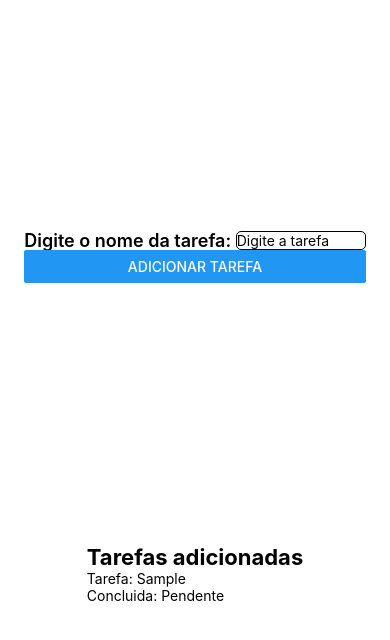
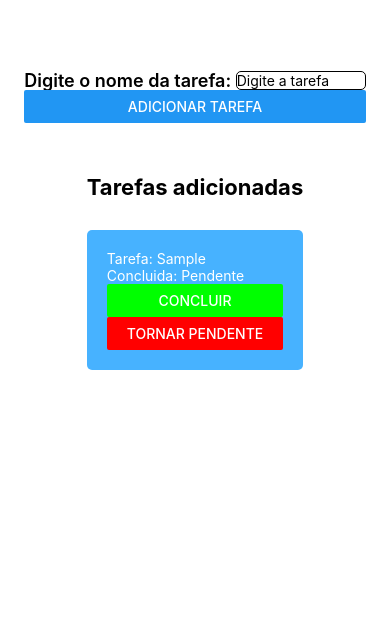
Before and after one commit to ErikEvertonRodrigues/Lista-de-tarefas-mobile-app, a React Native app: screen / in a window 390 px wide. Both pictures are taken after typing "Sample" into the empty fields and a click on the button "ADICIONAR TAREFA". Shown: the top 640 px of the page. Built offline with nearby package versions, Linux system fonts and the light colour scheme.

Commit message:
feat: conclude and undo tasks

```diff
--- a/App.tsx
+++ b/App.tsx
@@ -1,11 +1,12 @@
 import { useState } from 'react';
 import { StatusBar } from 'expo-status-bar';
-import { StyleSheet, Text, TextInput, View, Button, Alert, FlatList } from 'react-native';
+import { StyleSheet, Text, TextInput, View, Button, Alert, ScrollView } from 'react-native';
 
 export default function App() {
 
   const [inputText, onChangeInputText] = useState('');
-  const [tasks, setTasks] = useState<Task[]>([])
+  const [tasks, setTasks] = useState<Task[]>([]);
+
 
   type Task = {
     id: number
@@ -32,9 +33,15 @@ export default function App() {
     onChangeInputText('');
   }
 
+  function toggleTaskDone(id: number, change: boolean) {
+    setTasks(prevTasks => prevTasks.map(task =>
+      task.id === id ? { ...task, done: change } : task
+    ));
+  }
+
   return (
     <View style={styles.container}>
-      <View>
+      <View style={styles.topContainer}>
         <View style={styles.inputContainer}>
           <Text style={styles.inputText}>Digite o nome da tarefa: </Text>
           <TextInput
@@ -51,18 +58,29 @@ export default function App() {
         </View>
       <View>
         <Text style={styles.tasksTitle}>Tarefas adicionadas</Text>
+        <ScrollView style={{flex: 1, paddingTop:20}}>
           {
             tasks.map(item => (
-            <View key={item.id}>
-              <Text>
+              <View style={styles.taskContainer} key={item.id}>
+                <Text style={styles.taskText}>
                   Tarefa: {item.text}
                 </Text>
-              <Text>
+                <Text style={styles.taskText}>
                   Concluida: {item.done ? 'Concluida' : 'Pendente'}
                 </Text>
+                <Button
+                  title='concluir'
+                  color='#0f0'
+                  onPress={() => toggleTaskDone(item.id, true)}/>
+                <Button
+                  title='Tornar pendente'
+                  color='#f00'
+                  onPress={() => toggleTaskDone(item.id, false)}
+                  />
               </View>
             ))
           }
+        </ScrollView>
       </View>
       <StatusBar style="auto" />
     </View>
@@ -74,7 +92,12 @@ const styles = StyleSheet.create({
     flex: 1,
     backgroundColor: '#fff',
     alignItems: 'center',
-    justifyContent: 'space-evenly',
+    justifyContent: 'flex-start',
+    marginTop: 80,
+  },
+
+  topContainer: {
+    marginBottom: 30,
   },
 
   input: {
@@ -99,4 +122,18 @@ const styles = StyleSheet.create({
     fontSize: 22,
     fontWeight: 'bold',
   },
+
+  taskContainer: {
+    backgroundColor: '#47b2ffff',
+    borderRadius: 5,
+    marginVertical: 10,
+    padding: 20,
+    flex: 1,
+    height: 200,
+    justifyContent: 'space-around',
+  },
+
+  taskText: {
+    color: '#fff',
+  }
 });
```
Lines whose indentation alone changed are shown as unchanged.
